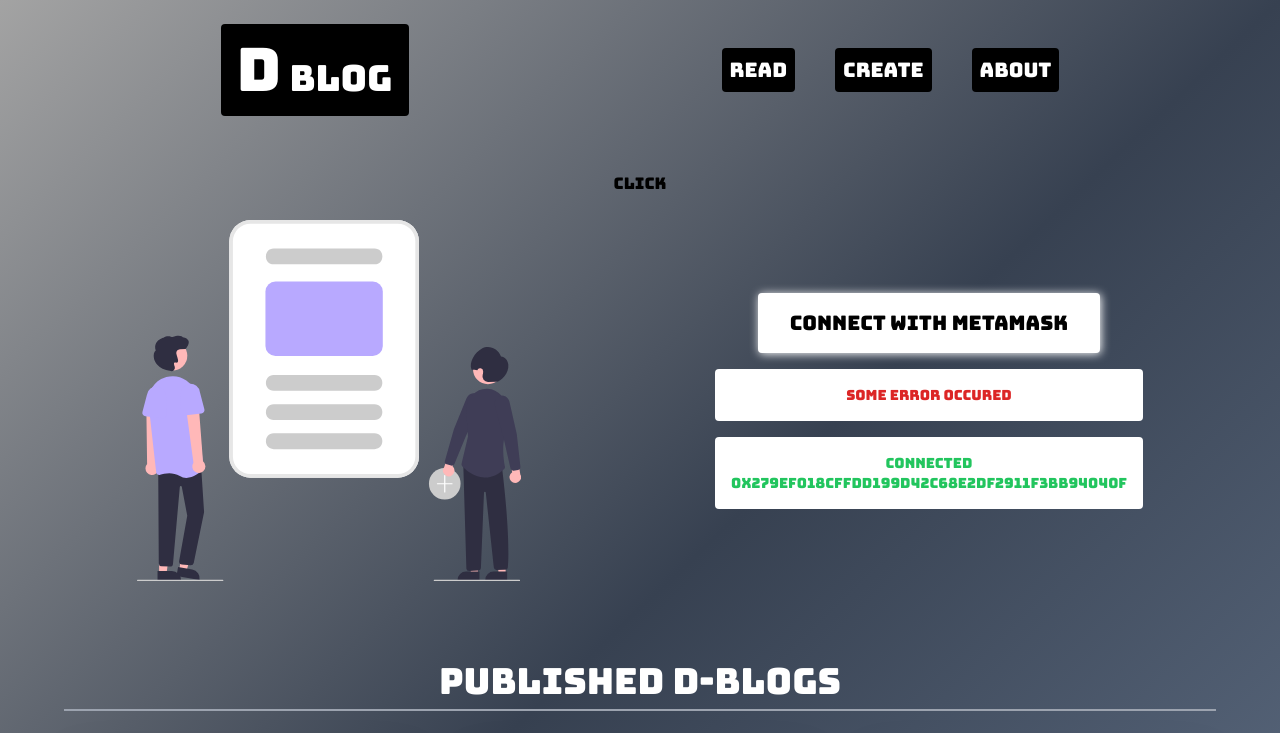
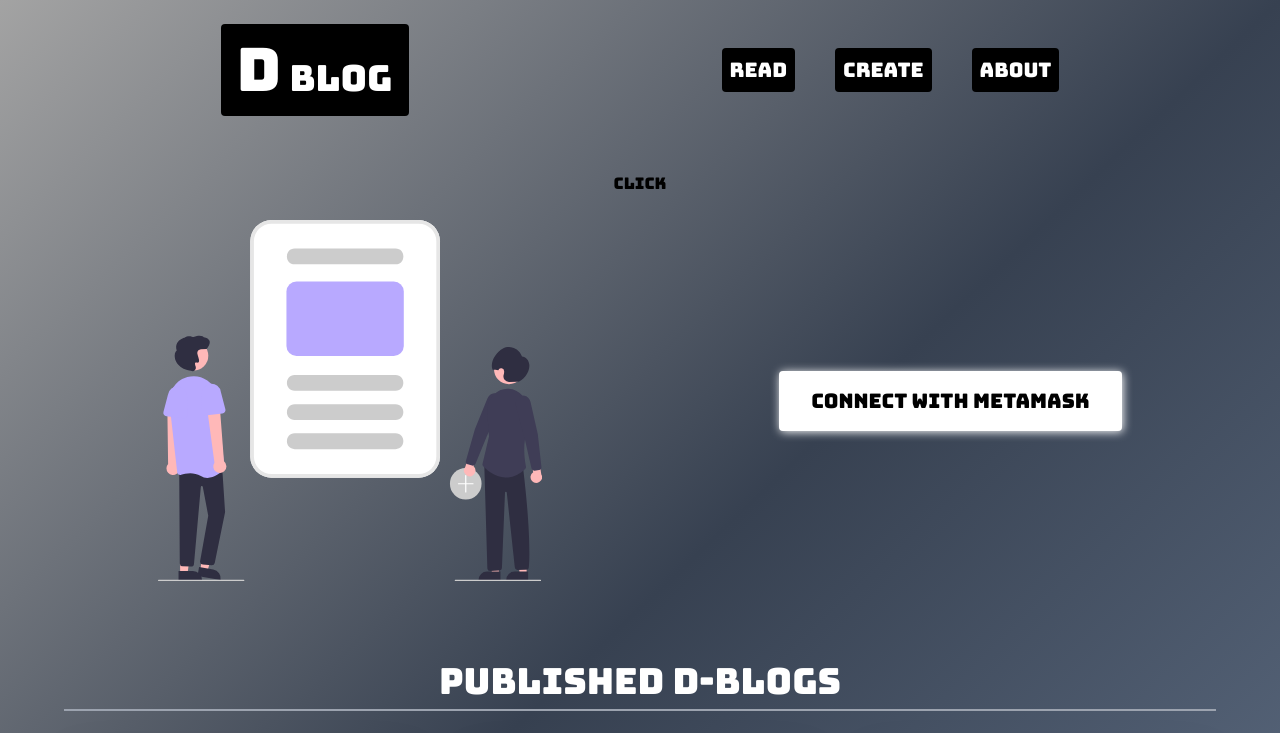
Before and after one commit to Lakshit-Chiranjiv/D-Blog-Dapp, a React (Vite) app in the folder client/: page / in a window 1280 px wide. Shown: the top 733 px of the page. Built offline with nearby package versions, Linux system fonts and the light colour scheme.

Commit message:
wired connect func and connect msgs display conditionally

```diff
--- a/client/src/components/Hero.jsx
+++ b/client/src/components/Hero.jsx
@@ -1,16 +1,25 @@
 import React from 'react'
 import Button from './Button'
 
-const Hero = () => {
+const Hero = ({account,connectMsg,connectWallet}) => {
   return (
     <section className='flex gap-12 justify-around items-center py-6 mb-8 mx-16'>
         <img src="../assets/blog.svg" alt="" className='w-96'/>
         <div>
-            <a href="#">
-                <Button btnText='Connect With Metamask' txtSize='xl'/>
-            </a>
-            <p className='text-sm text-red-600 bg-white p-4 rounded mt-4'>Some error occured</p>
-            <p className='text-sm text-green-500 bg-white p-4 rounded mt-4'>Connected <br /> 0x279ef018cffdd199d42c68e2df2911f3bb94040f</p>
+            {
+              !account &&
+              <a href="#" onClick={connectWallet}>
+                  <Button btnText='Connect With Metamask' txtSize='xl'/>
+              </a>
+            }
+            {
+              account &&
+              <p className='text-sm text-green-500 bg-white p-4 rounded mt-4'>Connected <br /> {account}</p>
+            }
+            {
+              connectMsg &&
+              <p className='text-sm text-red-600 bg-white p-4 rounded mt-4'>Some error occured <br /> {connectMsg}</p>
+            }
         </div>
     </section>
   )
```
